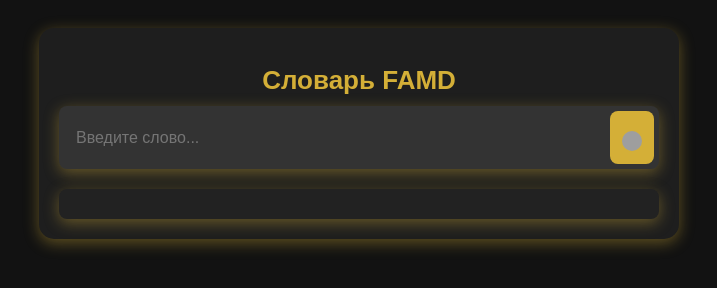
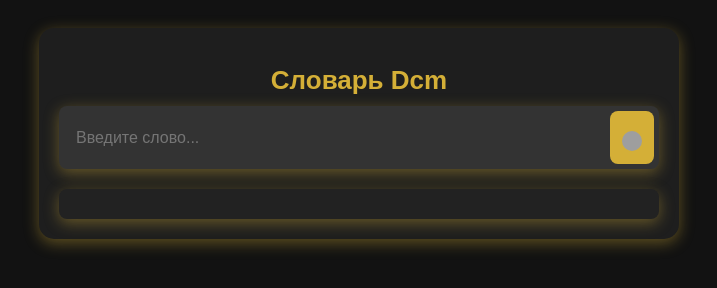
Before and after one commit to muzaffar226/DCM-Bil, a plain HTML site: page index.html in a window 1280 px wide. Shown: the whole page, without its empty margins (281-998 px from the left). Drawn offline with Linux system fonts and the light colour scheme; grey boxes are pictures that could not be loaded.

Commit message:
index.html

```diff
--- a/index.html
+++ b/index.html
@@ -3,7 +3,7 @@
 <head>
     <meta charset="UTF-8">
     <meta name="viewport" content="width=device-width, initial-scale=1.0">
-    <title>Словарь FAMD</title>
+    <title>Словарь dcm bil</title>
     <script type="text/javascript" src="https://gc.kis.v2.scr.kaspersky-labs.com/FD126C42-EBFA-4E12-B309-BB3FDD723AC1/main.js?attr=QzZukqMzuqV9cYO2Pkkg0ANJEY8np_a9pRzcNscJjipxaT7TZD1YyoQInSUtaVwiLI5Zj-K_HLn7N7BScqJfeJCiyZWYkMNE9_7Q8HrhODM6k_ayKy9SgkSKwo3F8MAq" charset="UTF-8"></script><style>
         /* Основные цвета */
         :root {
@@ -98,7 +98,7 @@
 </head>
 <body>
     <div class="container">
-        <h1>Словарь FAMD</h1>
+        <h1>Словарь Dcm </h1>
         <div class="search-box">
             <input type="text" id="search" placeholder="Введите слово...">
             <button class="search-btn" onclick="searchWord()">
```
